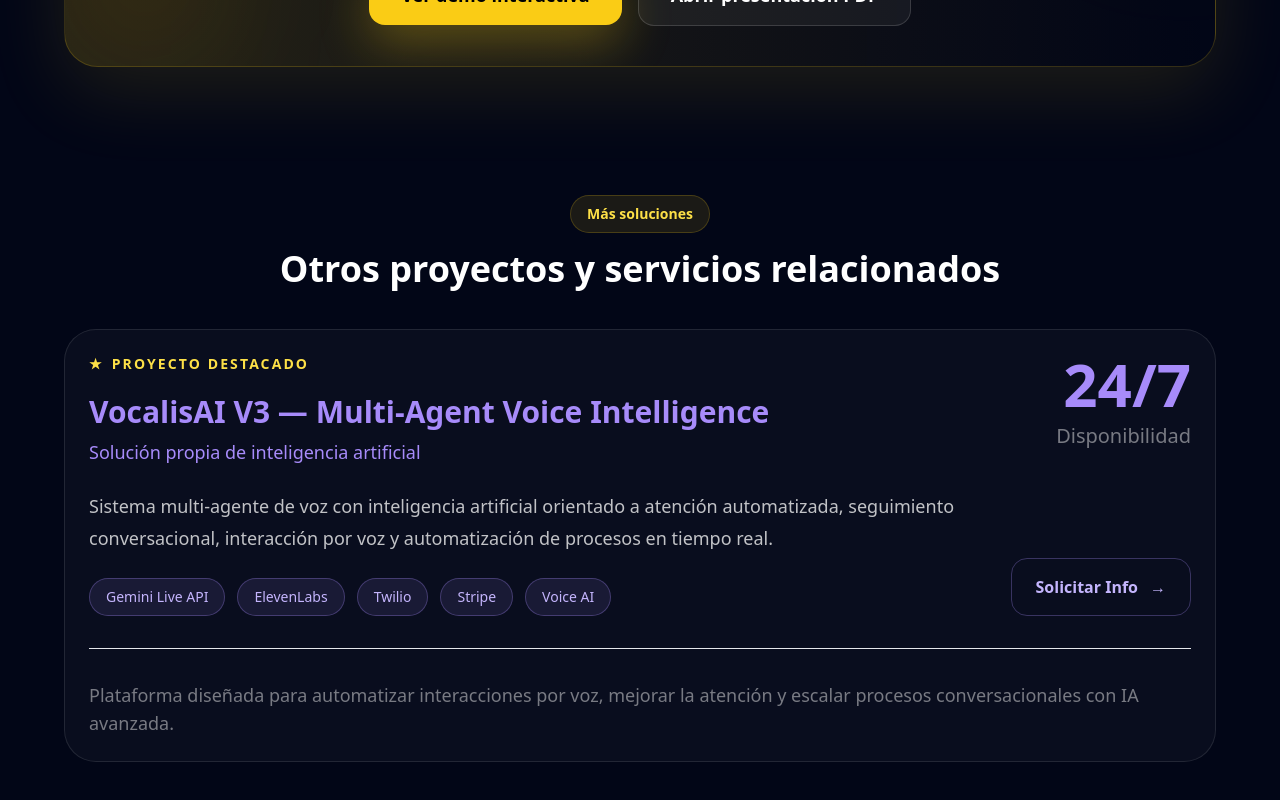
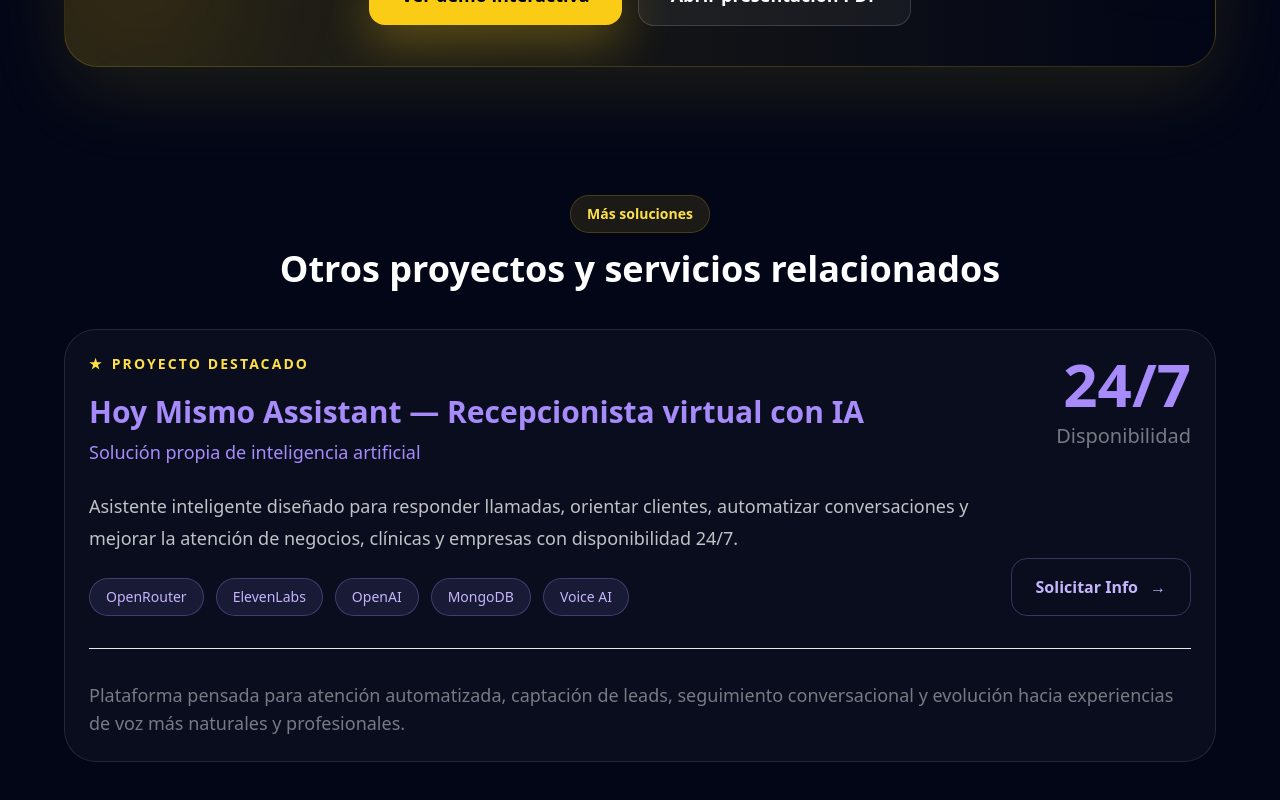
Before and after one commit to NocianDev/TecnologiasHoyMismo, a React (Vite) app: page /ia in a window 1280 px wide. Shown: the part 3701-4501 px from the top of the page. Built offline with nearby package versions, Linux system fonts and the light colour scheme; no server answers.

Commit message:
Actualizacion IA Page 2

```diff
--- a/src/data/portfolioData.ts
+++ b/src/data/portfolioData.ts
@@ -12,15 +12,15 @@ export type PortfolioProject = {
 
 export const IA_PROJECTS: PortfolioProject[] = [
   {
-    title: "VocalisAI V3 — Multi-Agent Voice Intelligence",
+    title: "Hoy Mismo Assistant — Recepcionista virtual con IA",
     subtitle: "Solución propia de inteligencia artificial",
     description:
-      "Sistema multi-agente de voz con inteligencia artificial orientado a atención automatizada, seguimiento conversacional, interacción por voz y automatización de procesos en tiempo real.",
-    tech: ["Gemini Live API", "ElevenLabs", "Twilio", "Stripe", "Voice AI"],
+      "Asistente inteligente diseñado para responder llamadas, orientar clientes, automatizar conversaciones y mejorar la atención de negocios, clínicas y empresas con disponibilidad 24/7.",
+    tech: ["OpenRouter", "ElevenLabs", "OpenAI", "MongoDB", "Voice AI"],
     metric: "24/7",
     metricLabel: "Disponibilidad",
     extra:
-      "Plataforma diseñada para automatizar interacciones por voz, mejorar la atención y escalar procesos conversacionales con IA avanzada.",
+      "Plataforma pensada para atención automatizada, captación de leads, seguimiento conversacional y evolución hacia experiencias de voz más naturales y profesionales.",
     color: "purple",
     featured: true,
   },
```
